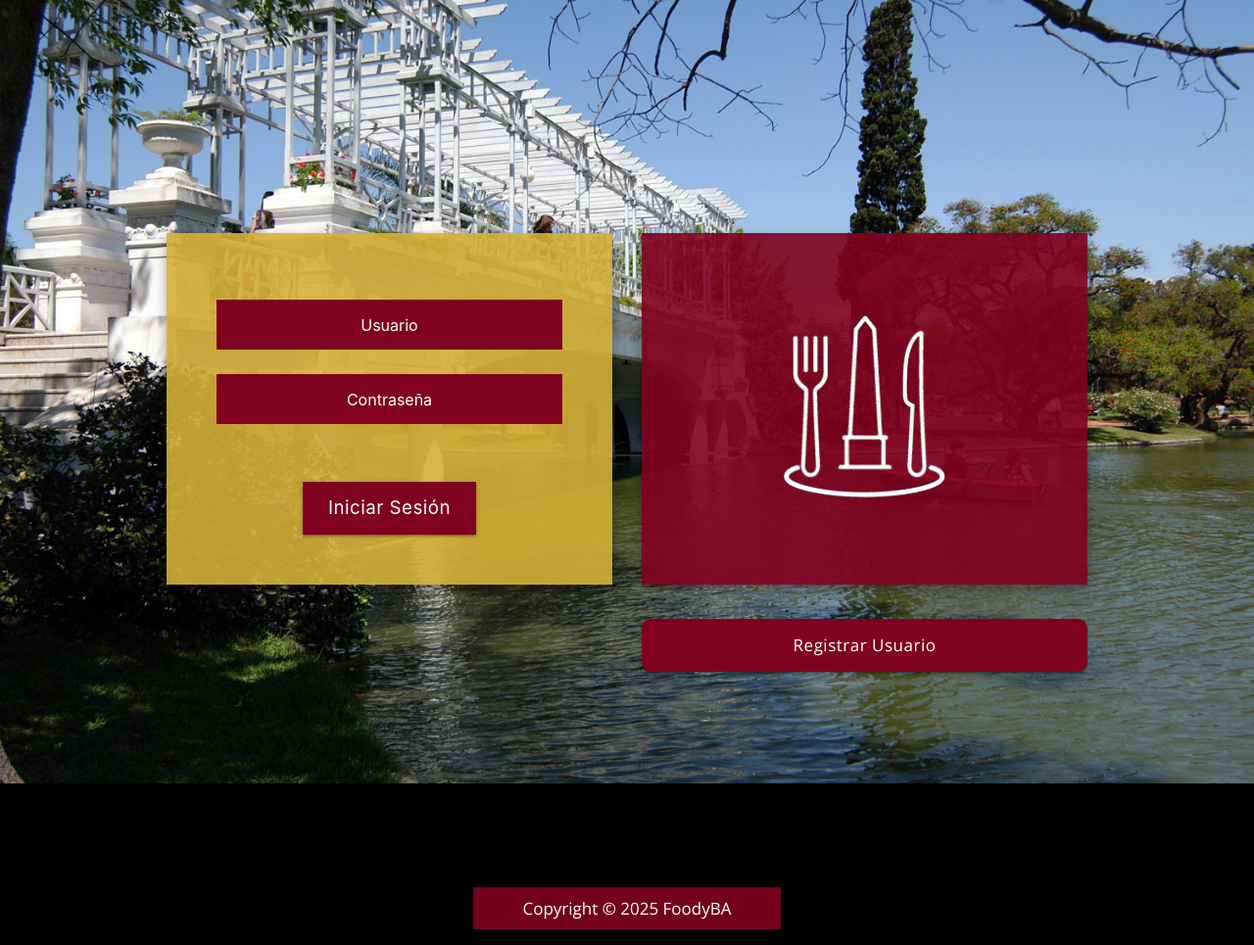
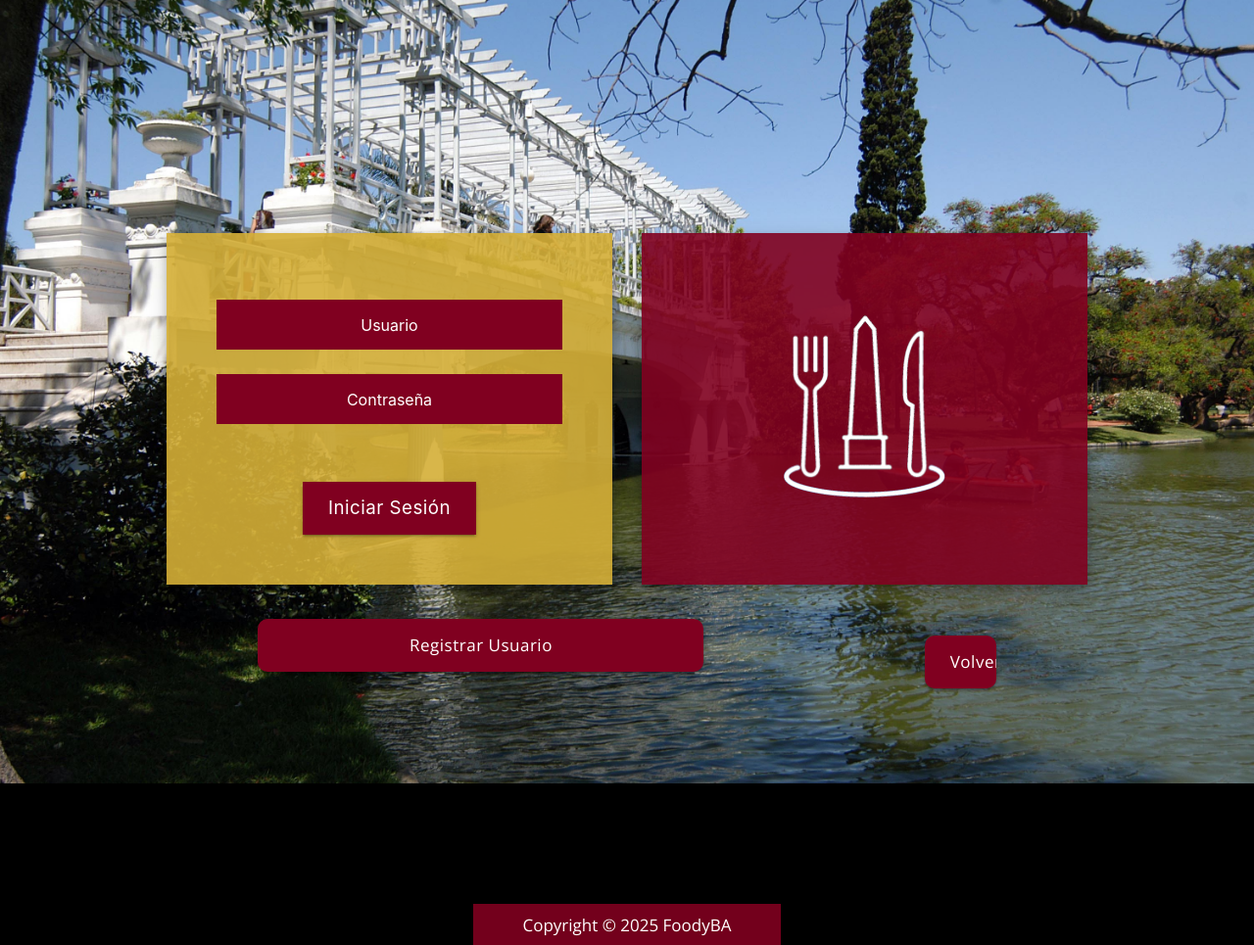
Before and after one commit to roccogb/LoremIpsum, a Flask app: page /login in a window 1280 px wide. Shown: the top 965 px of the page at 98% size. Run offline with Flask 3, Linux system fonts and the light colour scheme; some libraries are stand-ins or nearby versions.

Commit message:
Update login.html

```diff
--- a/frontend/templates/login.html
+++ b/frontend/templates/login.html
@@ -47,6 +47,11 @@
             <div class="col-xl-6 col-lg-6 col-md-6 col-sm-12 ml-auto mr-0 text-center">
                 <a href="{{ url_for('register') }}" class="waves-effect btn-large tm-btn-gold px-4" style="background-color: #800020; color: white; border-radius: 10px;">Registrar Usuario</a>
             </div>
+	<div class="row">
+    		<div class="col-xl-6 col-lg-6 col-md-6 col-sm-12 ml-auto mr-0 text-center mt-3">
+        	 <a href="/" class="waves-effect btn-large tm-btn-gold px-4" style="background-color: #800020; color: white; border-radius: 10px;">Volver al inicio</a>
+    		</div>
+	    </div>
         </div>
         <footer class="row tm-mt-big mb-3">
             <div class="col-xl-12 text-center">
```
